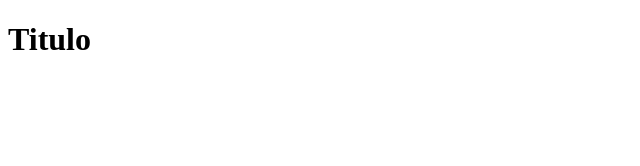
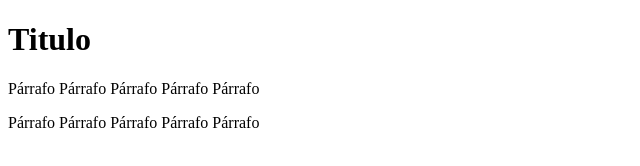
Before and after one commit to JersonGerman/fundamentosOctubre, a plain HTML site: page index.html in a window 1280 px wide. Shown: the whole page, without its empty margins (0-640 px from the left). Drawn offline with Linux system fonts and the light colour scheme.

Commit message:
Add paragraphs

```diff
--- a/index.html
+++ b/index.html
@@ -8,5 +8,7 @@
 </head>
 <body>
     <h1>Titulo</h1>
+    <p>Párrafo Párrafo Párrafo Párrafo Párrafo</p>
+    <p>Párrafo Párrafo Párrafo Párrafo Párrafo</p>
 </body>
 </html>
```
